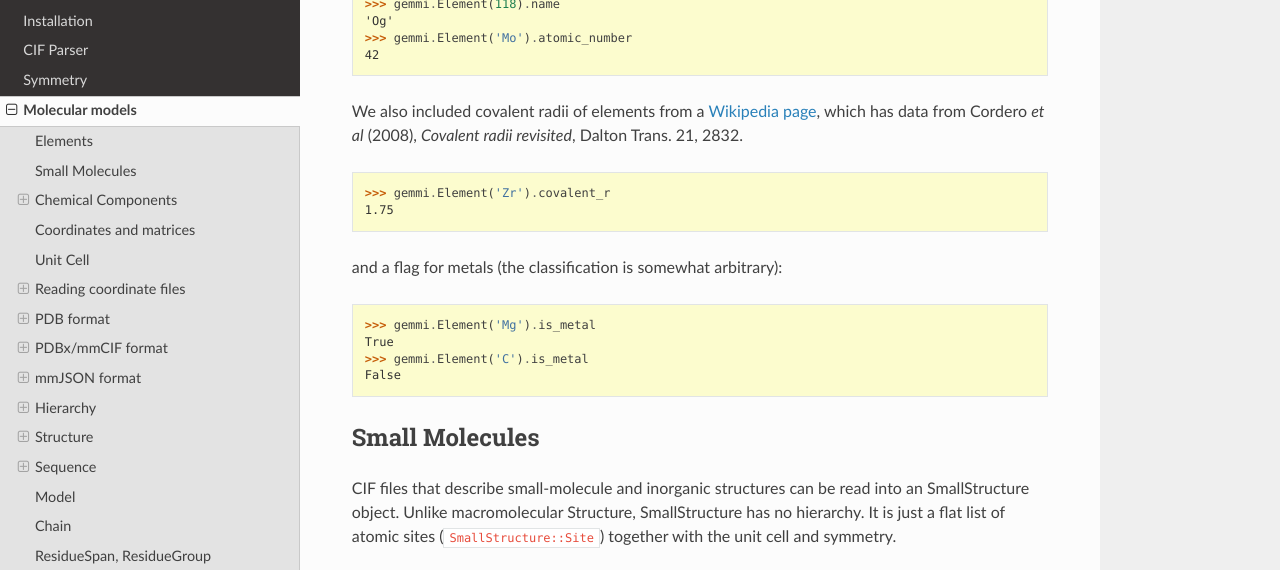
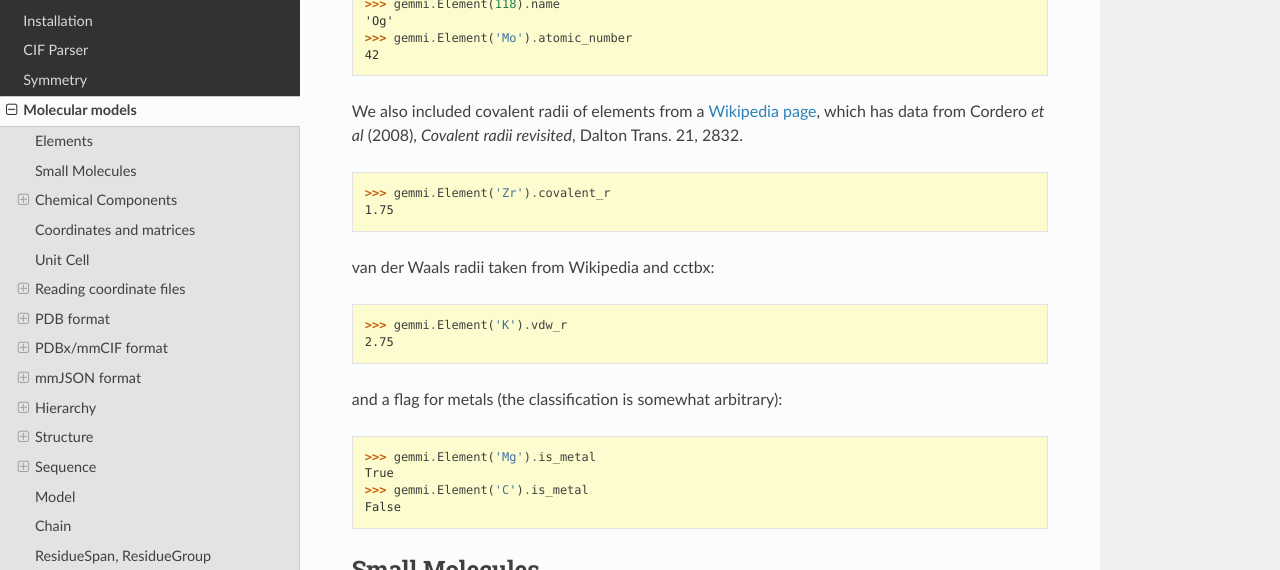
Before and after one commit to project-gemmi/gemmi, a Sphinx documentation site: the page built from docs/mol.rst, in a window 1280 px wide and 900 px high, scrolled down 936 px, cut to the strip 0-570 px from the top of the window. Built offline with Sphinx 7.4.7 and the Read the Docs theme 2.0.0, drawn with Linux system fonts in a browser that asks for light colours.

Commit message:
van der Waals radii

```diff
--- a/docs/mol.rst
+++ b/docs/mol.rst
@@ -59,6 +59,13 @@ Cordero *et al* (2008), *Covalent radii revisited*, Dalton Trans. 21, 2832.
 
     >>> gemmi.Element('Zr').covalent_r
     1.75
+
+van der Waals radii taken from Wikipedia and cctbx:
+
+.. doctest::
+
+    >>> gemmi.Element('K').vdw_r
+    2.75
 
 and a flag for metals (the classification is somewhat arbitrary):
 
```
Also changed, not shown: 3 other files.
